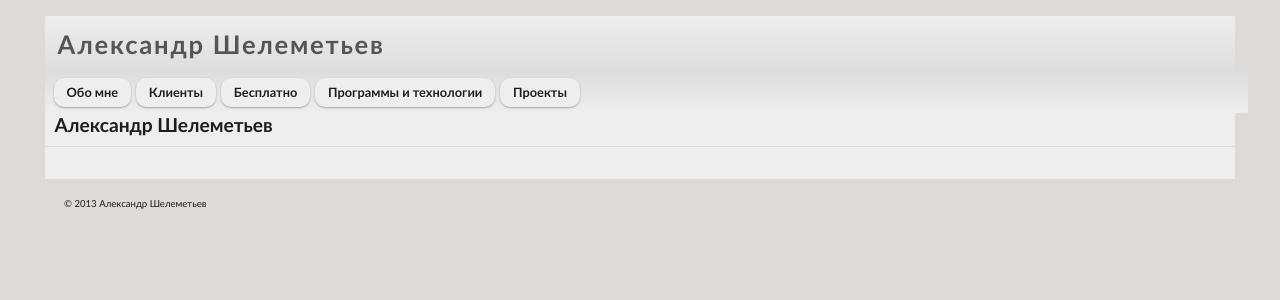
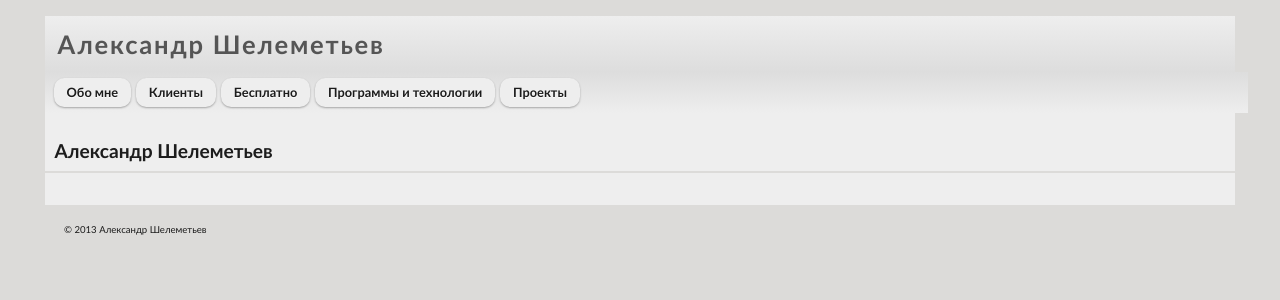
Before and after one commit to egno/egno.github.io, a Jekyll site: the page built from index.html, in a window 1280 px wide. Shown: the top 300 px of the page. Built offline with Jekyll 4.4.1, drawn with Linux system fonts in a browser that asks for light colours.

Commit message:
Update style.css

```diff
--- a/css/style.css
+++ b/css/style.css
@@ -85,6 +85,7 @@ h1{
 	font-size: 0.8em;
 	text-decoration: none;
 	padding: 0.5em;
+	margin-bottom: 2em;
 	-moz-box-sizing: border-box;
 	-box-sizing: border-box;
 	background-image:
```
